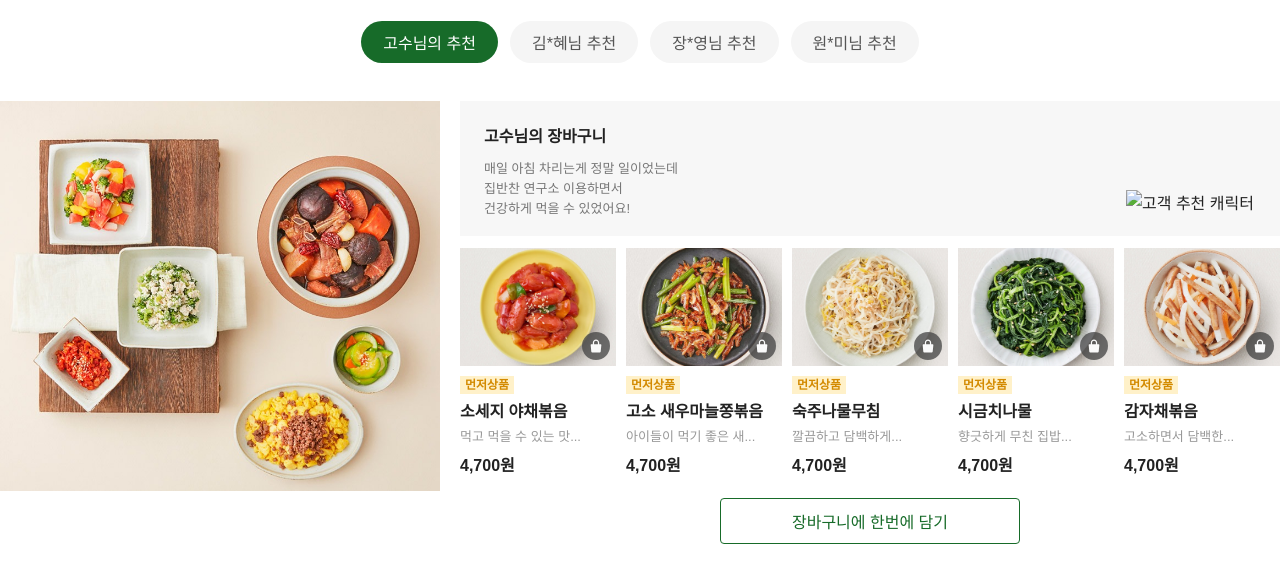
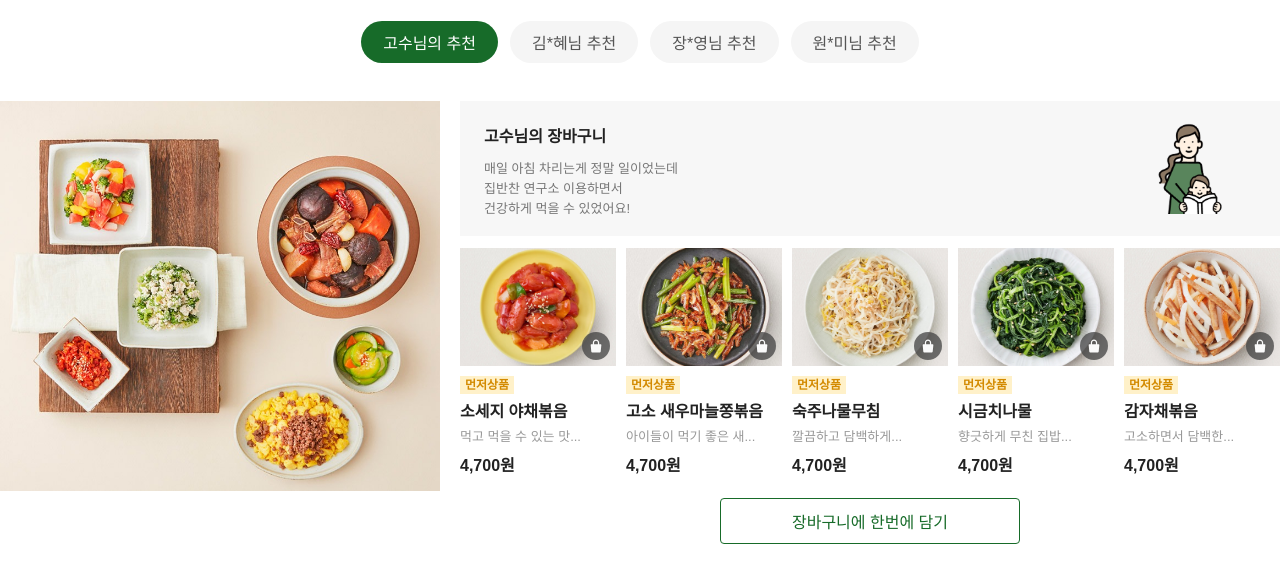
Before and after one commit to SoyeonPark087/Project1, a plain HTML site: page jipbanchan/index.html in a window 1280 px wide. Shown: the part 2763-3349 px from the top of the page. Drawn offline with Linux system fonts and the light colour scheme.

```diff
--- a/jipbanchan/index.html
+++ b/jipbanchan/index.html
@@ -664,7 +664,7 @@
                     </div>
 
                     <img
-                        src="./images/imgi_58_cate_3 1.png"
+                        src="./images/imgi_58_cate_3_1.png"
                         alt="고객 추천 캐릭터"
                         class="customer-info__character"
                     >
```
